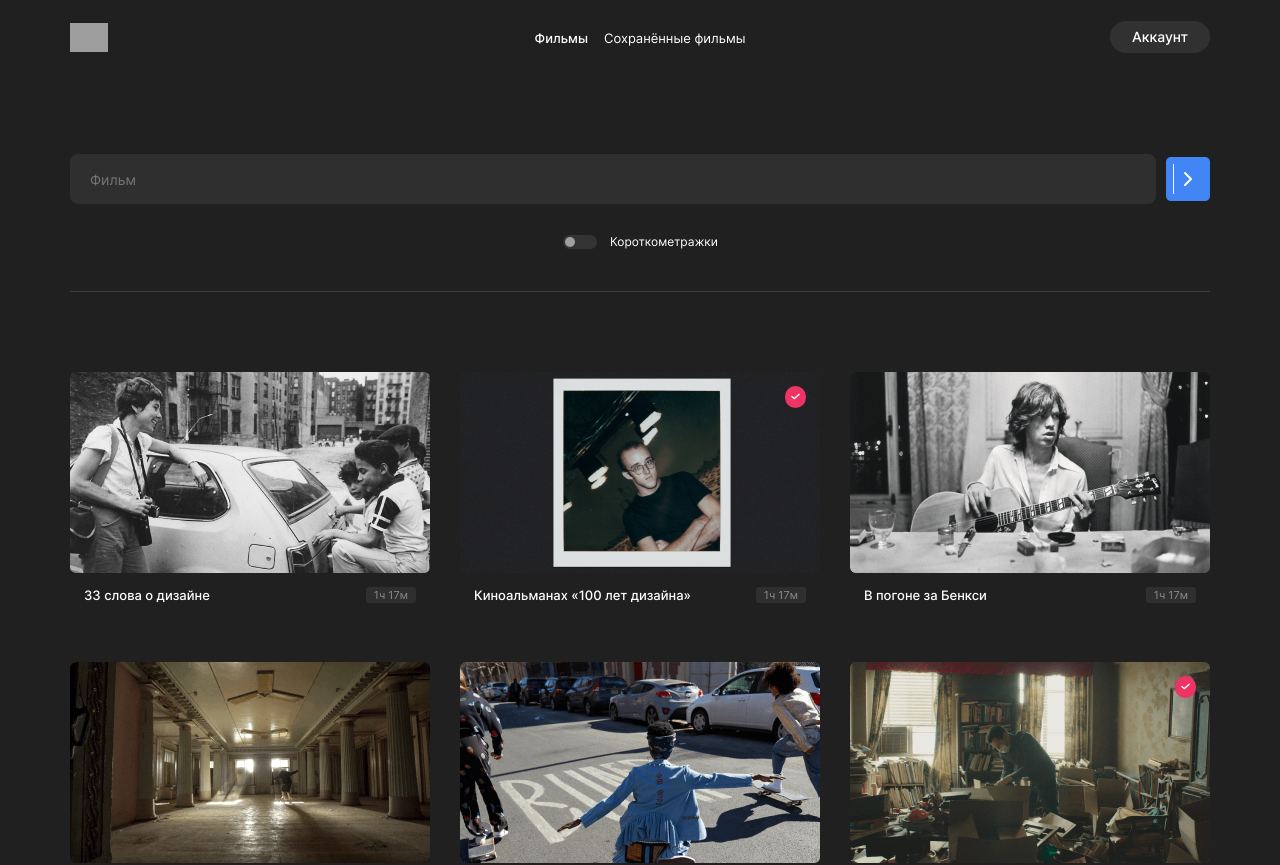
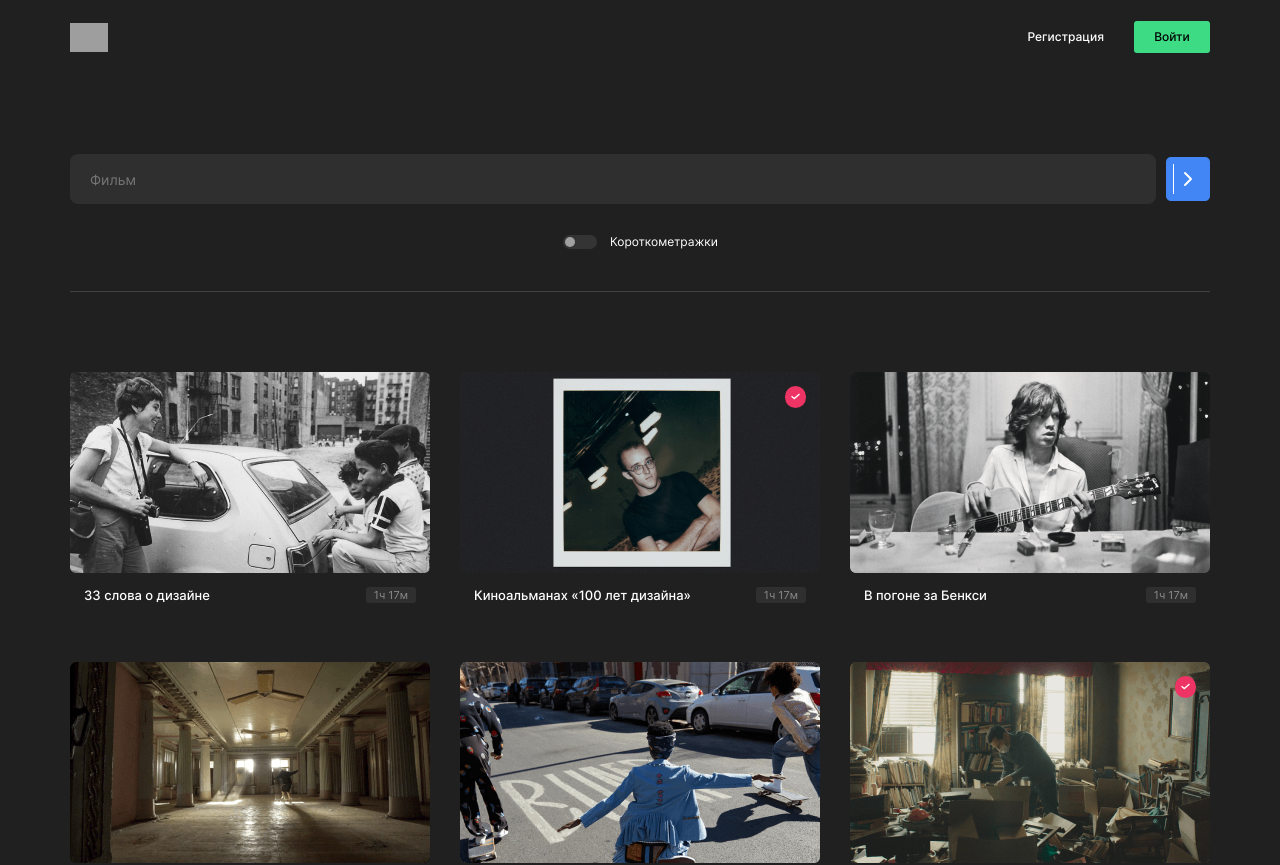
Before and after one commit to GeometricEarth/movies-explorer-frontend, a React (Create React App) app: page /movies in a window 1280 px wide. Shown: the top 865 px of the page. Built offline with nearby package versions, Linux system fonts and the light colour scheme; grey boxes are pictures that could not be loaded.

Commit message:
ref: Добавлена обертка главных страниц с заголовком и футером

```diff
--- a/src/components/App/App.js
+++ b/src/components/App/App.js
@@ -1,5 +1,7 @@
 import './App.css';
 import { Routes, Route } from 'react-router-dom';
+import { useState } from 'react';
+import MainTemplate from '../MainTemplate/MainTemplate';
 import Main from '../Main/Main';
 import Movies from '../Movies/Movies';
 import Login from '../Login/Login';
@@ -7,11 +9,26 @@ import Register from '../Register/Register';
 import PageNotFound from '../PageNotFound/PageNotFound';
 
 function App() {
+  const [isAuthorized, setAuthorized] = useState(false);
   return (
     <div className="page">
       <Routes>
-        <Route path="/" element={<Main />}></Route>
-        <Route path="/movies" element={<Movies />}></Route>
+        <Route
+          path="/"
+          element={
+            <MainTemplate isAuthorized={isAuthorized}>
+              <Main />
+            </MainTemplate>
+          }
+        ></Route>
+        <Route
+          path="/movies"
+          element={
+            <MainTemplate isAuthorized={isAuthorized}>
+              <Movies />
+            </MainTemplate>
+          }
+        ></Route>
         <Route path="/signin" element={<Login />}></Route>
         <Route path="/signup" element={<Register />}></Route>
         <Route path="*" element={<PageNotFound />}></Route>
--- a/src/components/Header/Header.js
+++ b/src/components/Header/Header.js
@@ -2,8 +2,7 @@ import './Header.css';
 import Navigation from '../Navigation/Navigation';
 import { Link } from 'react-router-dom';
 
-export default function Header() {
-  const isAuthorized = true;
+export default function Header({isAuthorized}) {
   return (
     <header className="header">
       <Link className="header__logo" to="/"></Link>
--- a/src/components/Main/Main.jsx
+++ b/src/components/Main/Main.jsx
@@ -1,23 +1,17 @@
-import './Main.css';
-import Header from '../Header/Header';
 import Promo from '../Promo/Promo';
 import AboutProject from '../AboutProject/AboutProject';
 import Techs from '../Techs/Techs';
 import AboutMe from '../AboutMe/AboutMe';
 import Portfolio from '../Portfolio/Portfolio';
-import Footer from '../Footer/Footer';
-
 
 export default function Main() {
   return (
     <>
-      <Header></Header>
       <Promo></Promo>
       <AboutProject></AboutProject>
       <Techs></Techs>
       <AboutMe></AboutMe>
       <Portfolio></Portfolio>
-      <Footer></Footer>
     </>
   );
 }
--- /dev/null
+++ b/src/components/MainTemplate/MainTemplate.jsx
@@ -0,0 +1,17 @@
+import Header from '../Header/Header';
+import Footer from '../Footer/Footer';
+
+function MainTemplate({ isAuthorized, onOpenMobileMenu, children }) {
+  return (
+    <>
+      <Header
+        isAuthorized={isAuthorized}
+        onOpenMobileMenu={onOpenMobileMenu}
+      ></Header>
+      {children}
+      <Footer></Footer>
+    </>
+  );
+}
+
+export default MainTemplate;
--- a/src/components/Movies/Movies.jsx
+++ b/src/components/Movies/Movies.jsx
@@ -1,19 +1,15 @@
 import './Movies.css';
-import Header from '../Header/Header';
 import SearchForm from '../SearchForm/SearchForm';
 import MoviesCardList from '../MoviesCardList/MoviesCardList';
-import Footer from '../Footer/Footer';
 
 import movies from '../../utils/mockData';
 
 export default function Movies() {
   return (<>
-    <Header></Header>
     <div className='movies'>
       <SearchForm></SearchForm>
       <MoviesCardList moviesList={movies}></MoviesCardList>
     </div>
-    <Footer></Footer>
   </>
   )
 }
```
Also changed, not shown: src/components/MainTemplate/MainTemplate.css (added).
